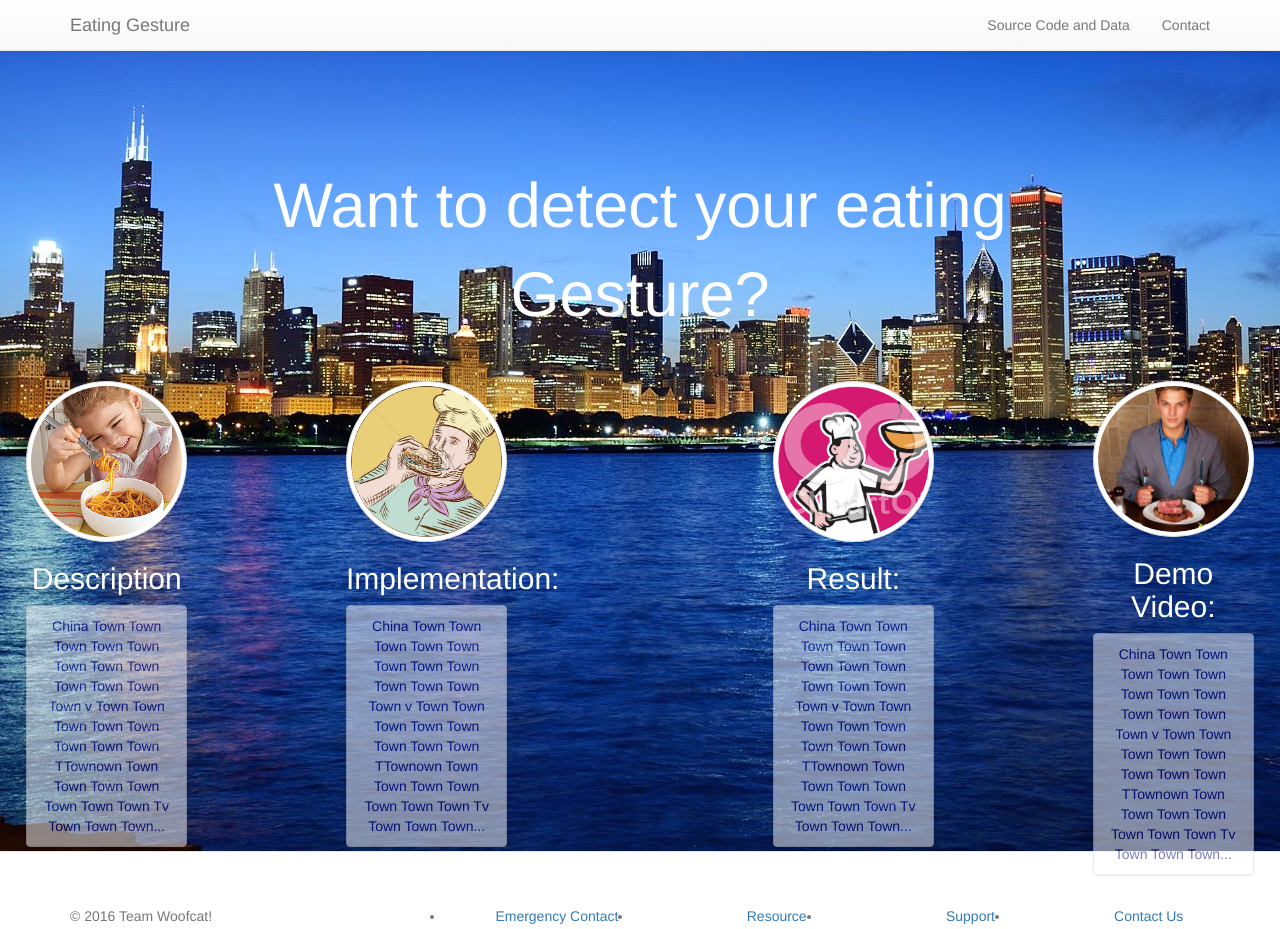
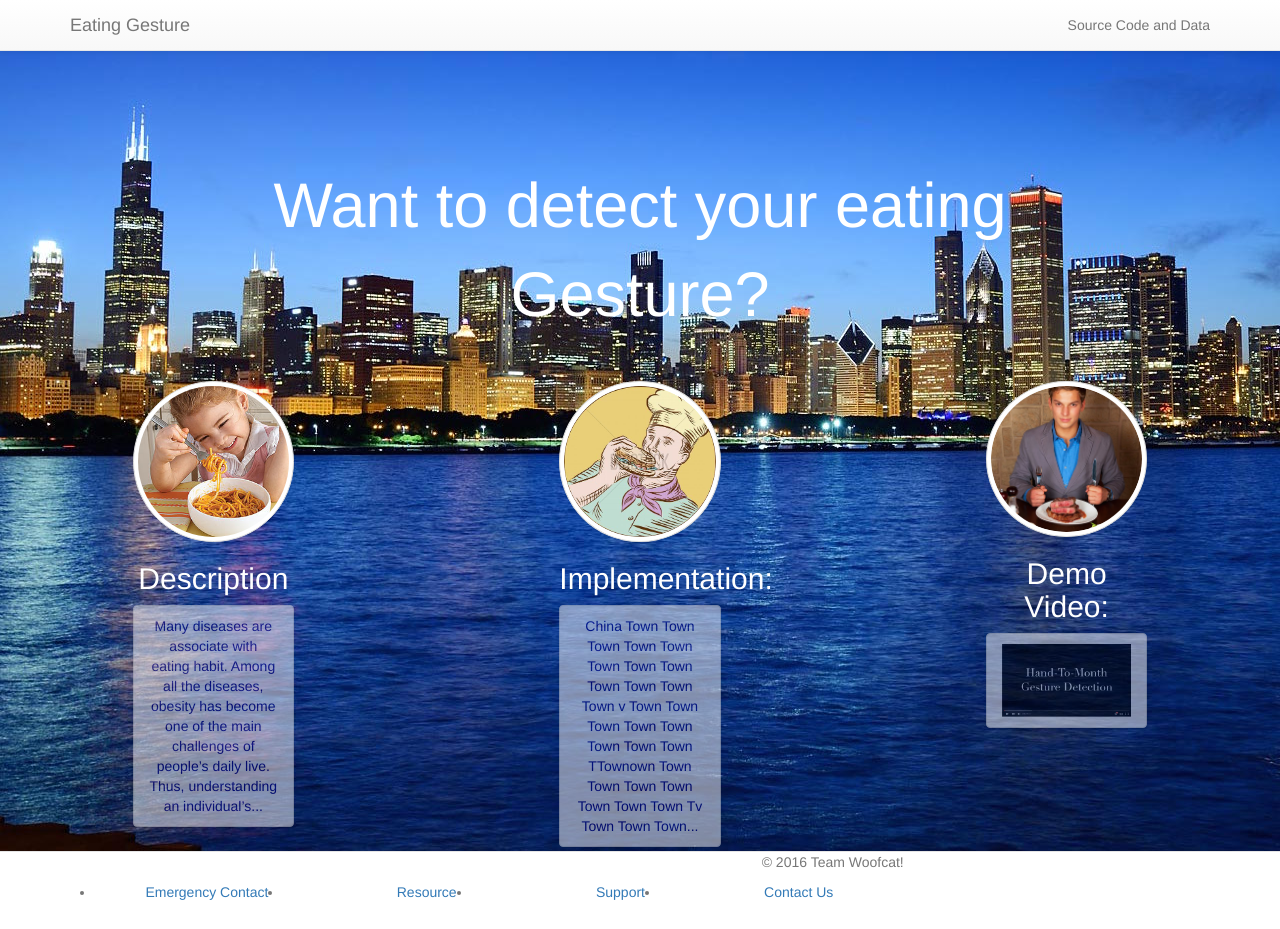
Before and after one commit to caffery24/mHealthPoject---WebPresentation, a plain HTML site: page index.html in a window 1280 px wide. Drawn offline with nearby package versions, Linux system fonts and the light colour scheme.

Commit message:
add the description and video

```diff
--- a/index.html
+++ b/index.html
@@ -1,6 +1,7 @@
 <!-- HEAD SECTION -->
 <!-- IE Edge Meta Tag -->
 <meta http-equiv="X-UA-Compatible" content="IE=edge">
+<meta http-equiv="Content-Type" content="text/html;charset=UTF-8">
 <!-- Viewport -->
 <meta name="viewport" content="width=device-width, initial-scale=1">
 <!-- Minified CSS -->
@@ -32,7 +33,7 @@
             <div id="navbar" class="navbar-collapse collapse">
                 <ul class="nav navbar-nav nav-pills navbar-right">
                     <li><a href="source.html">Source Code and Data</a></li>
-                    <li><a href="contact.html">Contact</a></li>
+
                 </ul>
             </div>
         </div>
@@ -50,16 +51,16 @@
 
     <div class="container" id="mainlow">
     <div class="row stylish-panel">
-      <div class="col-md-2    listitem">
+      <div class="col-md-2  col-md-offset-1  listitem">
         <div>
           <img src="noodle.jpg" alt="Texto Alternativo" class="img-circle img-thumbnail">
           <h2 style="color:white">Description</h2>
           <div class="list-group mainpage-list">
-                        <a href="description.html" class="list-group-item">China Town Town Town Town Town Town Town  Town Town Town Town Town v Town  Town Town Town Town  Town  Town Town TTownown Town Town Town Town Town Town Town Tv Town Town Town...</a>
+                        <a href="description.html" class="list-group-item">Many diseases are associate with eating habit. Among all the diseases,  obesity has become one of the main challenges of people’s daily live. Thus, understanding an individual’s...</a>
          </div>
         </div>
       </div>
-      <div class="col-md-2 col-md-offset-1 listitem">
+      <div class="col-md-2  col-md-offset-2 listitem">
         <div>
           <img src="burger.png" alt="Texto Alternativo" class="img-circle img-thumbnail">
           <h2 style="color:white">Implementation:</h2>
@@ -68,21 +69,13 @@
          </div>
         </div>
       </div>
-       <div class="col-md-2  col-md-offset-2 listitem">
-        <div>
-          <img src="soup.png" alt="Texto Alternativo" class="img-circle img-thumbnail">
-          <h2 style="color:white">Result:</h2>
-          <div class="list-group mainpage-list">
-                         <a href="result.html" class="list-group-item">China Town Town Town Town Town Town Town  Town Town Town Town Town v Town  Town Town Town Town  Town  Town Town TTownown Town Town Town Town Town Town Town Tv Town Town Town...</a>
-         </div>
-        </div>
-      </div>
-      <div class="col-md-2  col-md-offset-1 listitem">
+
+      <div class="col-md-2  col-md-offset-2 listitem">
         <div>
           <img src="steak.png" alt="Texto Alternativo" class="img-circle img-thumbnail">
           <h2 style="color:white">Demo Video:</h2>
           <div class="list-group mainpage-list">
-                         <a href="video.html" class="list-group-item">China Town Town Town Town Town Town Town  Town Town Town Town Town v Town  Town Town Town Town  Town  Town Town TTownown Town Town Town Town Town Town Town Tv Town Town Town...</a>
+                         <a href="https://www.youtube.com/watch?v=hU74xhW_oH8" class="list-group-item"><img class="img-responsive" src="video.png" alt="map"></a>
 
          </div>
         </div>
```
Also changed, not shown: description.html (+4 -2 lines), source.html (+6 -3 lines), video.png (added).
